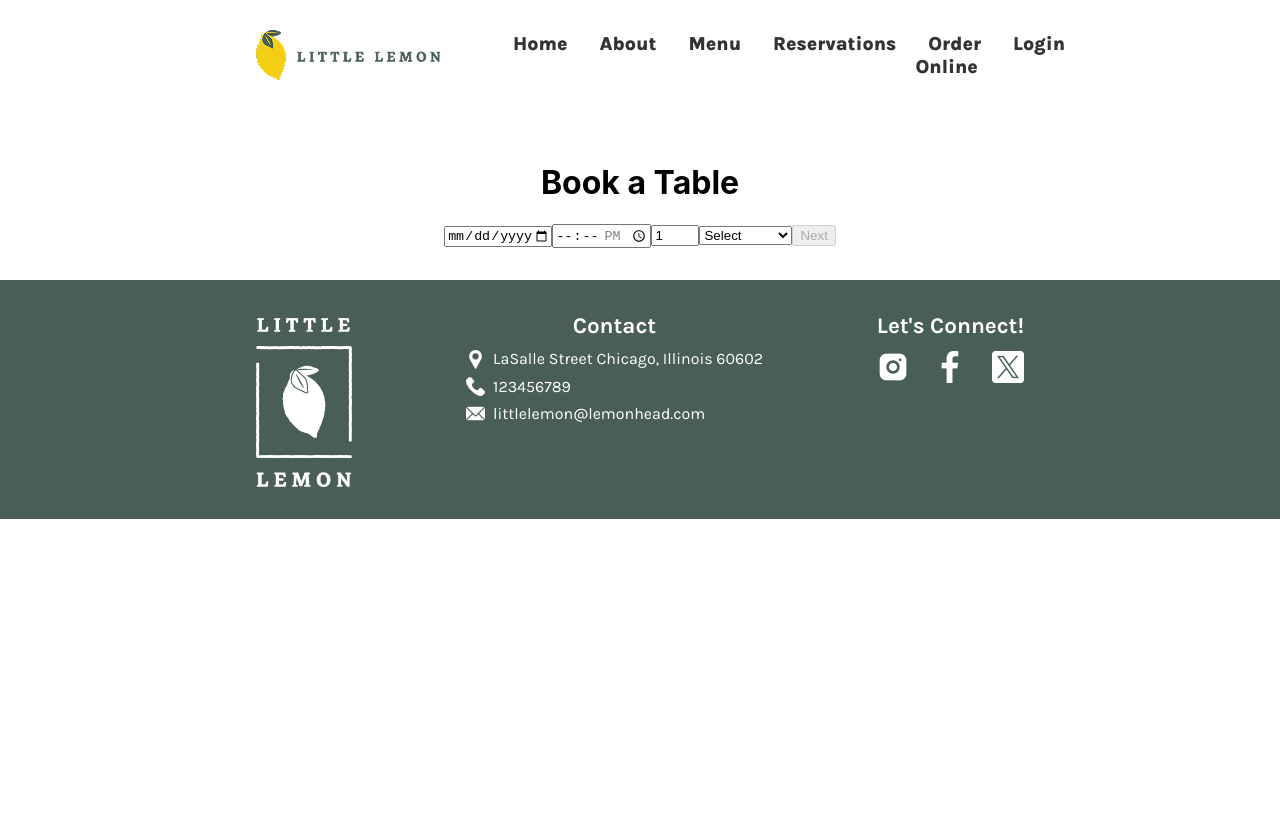
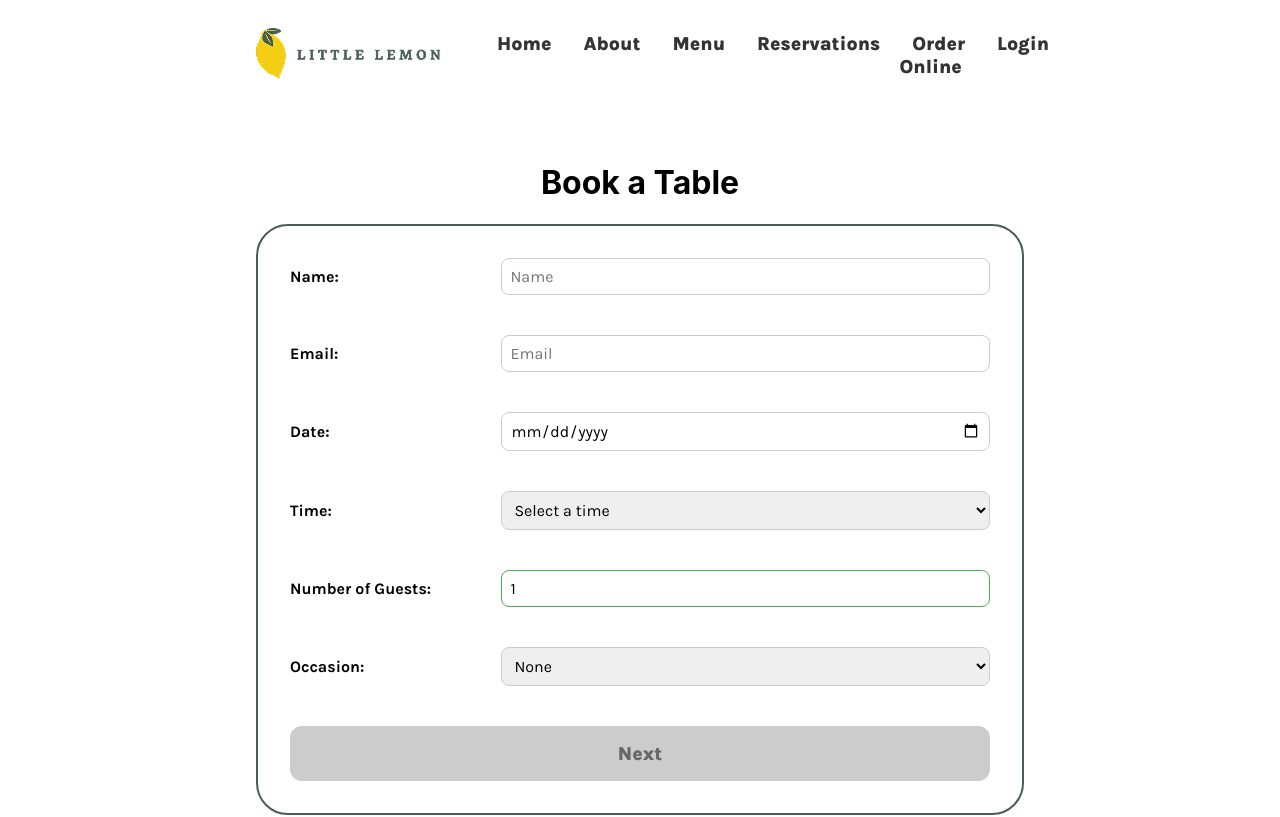
Before and after one commit to abhi-ghosh/little-lemon-capstone, a React (Create React App) app: page /reservations in a window 1280 px wide. Shown: the top 817 px of the page. Built offline with nearby package versions, Linux system fonts and the light colour scheme; a web font is replaced by a local one.

Commit message:
Designed the booking form

```diff
--- a/src/BookingForm.js
+++ b/src/BookingForm.js
@@ -3,38 +3,158 @@ import { useOutletContext, useNavigate } from "react-router";
 export default function BookingForm() {
   const { formData, setFormData } = useOutletContext();
   const navigate = useNavigate();
-
+  const timeFunc = (open,close) => {
+    const time = [];
+    for (let i=open; i<=close; i++){
+        if (i>=15 && i<17) continue;
+        for (let j=0; j<60; j+=30){
+            if (i === close && j > 0) break;
+            time.push (`${String(i).padStart(2, "0")}:${String(j).padStart(2, "0")}`)
+        }
+    }
+    return time;
+}
   const handleChange = (e) => {
     const { name, value } = e.target;
     setFormData(prev => ({ ...prev, [name]: value }));
   };
   const today = new Date();
-  const minDate = today.toISOString().split("T")[0];
+  today.setDate(today.getDate() + 1);
+  const minDate = today.toLocaleDateString("en-CA");
 
   const maxDateObj = new Date();
   maxDateObj.setMonth(maxDateObj.getMonth() + 6);
   const maxDate = maxDateObj.toISOString().split("T")[0];
+
+  const isGuestsValid = formData.guests >= 1 && formData.guests <= 8; //Check if "guests" is between 1 and 8
+  const isEmailValid = /^[^\s@]+@[^\s@]+\.[^\s@]+$/.test(formData.email); //Basic email format validation
+  const emailError = formData.email && !isEmailValid;
+  const emailSuccess =formData.email && isEmailValid;
+
   const isFormValid =
+  formData.name &&
+  formData.email &&
   formData.date &&
   formData.time &&
-  formData.guests > 0 &&
-  formData.occasion !== "";
-
+  isGuestsValid &&
+  isEmailValid;
   return (
     <div>
       <h1>Book a Table</h1>
-      <form>
-      <input type="date" min={minDate} max={maxDate} name="date" value={formData.date} onChange={handleChange} />
-      <input type="time" min="12:00" max= "22:00" name="time" value={formData.time} onChange={handleChange} />
-      <input type="number" min="1" max="8" name="guests" value={formData.guests} onChange={handleChange} />
-      <select name="occasion" value={formData.occasion} onChange={handleChange}>
-        <option value="">Select</option>
-        <option value="birthday">Birthday</option>
-        <option value="anniversary">Anniversary</option>
-        <option value="other">Other</option>
-      </select>
-      <button disabled={!isFormValid} type="button" onClick={() => navigate("confirm")}>Next</button>
-    </form>
+      <form className="form">
+        <div className="form-row">
+          <label htmlFor="name">Name:</label>
+          <input
+            id="name"
+            type="text"
+            name="name"
+            value={formData.name}
+            onChange={handleChange}
+            placeholder="Name"
+          />
+        </div>
+
+        <div className="form-row">
+          <label htmlFor="email">Email:</label>
+
+          <div className="input-column">
+            <input
+              id="email"
+              type="email"
+              name="email"
+              value={formData.email}
+              onChange={handleChange}
+              placeholder="Email"
+              className={emailError
+                          ? "input-error"
+                          : emailSuccess
+                          ? "input-success"
+                          : ""
+              }
+            />
+
+            {emailError && (
+              <span className="error">Please enter a valid email address.</span>
+            )}
+          </div>
+        </div>
+
+        <div className="form-row">
+          <label htmlFor="date">Date:</label>
+          <input
+            id="date"
+            type="date"
+            min={minDate}
+            max={maxDate}
+            name="date"
+            value={formData.date}
+            onChange={handleChange}
+          />
+        </div>
+
+        <div className="form-row">
+          <label htmlFor="time">Time:</label>
+          <select
+            id="time"
+            name="time"
+            value={formData.time}
+            onChange={handleChange}
+          >
+            <option value="" disabled>Select a time</option>
+            {timeFunc(12, 22).map(time => (
+              <option key={time} value={time}>
+                {time}
+              </option>
+            ))}
+          </select>
+        </div>
+
+        <div className="form-row">
+          <label htmlFor="guests">Number of Guests:</label>
+
+          <div className="input-column">
+            <input
+              id="guests"
+              type="number"
+              min="1"
+              max="8"
+              name="guests"
+              value={formData.guests}
+              onChange={handleChange}
+              className={!isGuestsValid ? "input-error" : "input-success"}
+            />
+
+            {!isGuestsValid && (
+              <span className="error">Please enter a number between 1 and 8.</span>
+            )}
+          </div>
+        </div>
+
+
+        <div className="form-row">
+          <label htmlFor="occasion">Occasion:</label>
+          <select
+            id="occasion"
+            name="occasion"
+            value={formData.occasion}
+            onChange={handleChange}
+          >
+            <option value="">None</option>
+            <option value="birthday">Birthday</option>
+            <option value="anniversary">Anniversary</option>
+            <option value="other">Other</option>
+          </select>
+        </div>
+
+        <button
+          className="primary-btn"
+          disabled={!isFormValid}
+          type="button"
+          onClick={() => navigate("confirm")}
+        >
+          Next
+        </button>
+      </form>
     </div>
   );
 }
--- a/src/ConfirmBooking.js
+++ b/src/ConfirmBooking.js
@@ -5,16 +5,20 @@ export default function ConfirmBooking() {
   const navigate = useNavigate();
 
   return (
-    <div>
+    <div className="confirmation">
       <h2>Confirm Your Booking</h2>
-
-      <p>Date: {formData.date}</p>
-      <p>Time: {formData.time}</p>
-      <p>Guests: {formData.guests}</p>
-      <p>Occasion: {formData.occasion}</p>
-
-      <button onClick={() => navigate(-1)}>Edit</button>
-      <button onClick={() => navigate("../thankyou")}>Submit</button>
+      <div className="confirmation-details">
+        <p><span>Name:</span> {formData.name}</p>
+        <p><span>Email:</span> {formData.email}</p>
+        <p><span>Date:</span> {formData.date}</p>
+        <p><span>Time:</span> {formData.time}</p>
+        <p><span>Guests:</span> {formData.guests}</p>
+        <p><span>Occasion:</span> {formData.occasion}</p>
+      </div>
+      <div className="confirmation-buttons">
+         <button onClick={() => navigate(-1)}>Edit</button>
+         <button onClick={() => navigate("../thankyou")}>Submit</button>
+      </div>
     </div>
   );
 }
--- a/src/ThankYou.js
+++ b/src/ThankYou.js
@@ -1,10 +1,13 @@
 import React from "react";
+import { useOutletContext} from "react-router";
 import { Link } from "react-router";
 export default function ThankYou() {
+  const { formData } = useOutletContext();
   return (
     <div>
       <h2>Thank You for Your Booking!</h2>
       <p>We look forward to serving you.</p>
+      <p>A confirmation email has been sent to {formData.email}.</p>
       <Link to="/"><button>Back to Home</button></Link>
     </div>
   );
--- a/src/hero.js
+++ b/src/hero.js
@@ -1,4 +1,5 @@
 import React from "react";
+import { Link } from "react-router";
 import hero from "./assets/hero.jpg";
 export default function Hero() {
   return (
@@ -10,7 +11,7 @@ export default function Hero() {
             <h3>Chicago</h3>
           </div>
           <p>We are a family owned Mediterranean restaurant, focused on traditional recipes served with a modern twist.</p>
-          <button className="reserve-button">Reserve a Table</button>
+          <Link to="/reservations"><button className="reserve-button">Reserve a Table</button></Link>
         </div>
         <div>
           <img src={hero} alt="Little Lemon Restaurant" />
--- a/src/index.css
+++ b/src/index.css
@@ -42,7 +42,7 @@ code {
 a {
   text-decoration: none;
 }
-nav a {
+.nav-links a {
   margin-left: 1rem;
   position: relative;
   text-decoration: none;
@@ -52,7 +52,7 @@ nav a {
   padding: 4px 0; /* gives space for underline */
 }
 
-nav a::after {
+.nav-links a::after {
   content: "";
   position: absolute;
   left: 50%;            /* start from the center */
@@ -64,7 +64,7 @@ nav a::after {
   transition: width 0.3s ease;
 }
 
-nav a:hover::after {
+.nav-links a:hover::after {
   width: 100%; /* expand underline to full width */
 }
 .nav>img {
@@ -583,6 +583,91 @@ nav a:hover::after {
   max-width: 60%;
   padding: 2rem;
 }
+.form {
+  display: flex;
+  flex-direction: column;
+  gap: 2.5rem;
+  border: #495E57 2px solid;
+  border-radius: 2rem;
+  padding: 2rem;
+}
+.form-row{
+  display: flex;
+}
+.form-row label {
+  font-family: 'Karla', sans-serif;
+  font-weight: 700;
+  text-align: left;
+  flex: .3;
+}
+.form input, .form select {
+  flex: 1;
+  padding: 0.5rem;
+  border: 1px solid #ccc;
+  border-radius: 8px;
+  font-family: 'Karla', sans-serif;
+  font-size: 1rem;
+}
+
+.form input:focus, .form select:focus {
+  border-color: #F4CE14;
+  outline: none;
+}
+
+.form input.input-success, .form select.input-success {
+  border-color: #4caf50;
+}
+
+.form input.input-error, .form select.input-error {
+  border-color: #b00020;
+}
+
+.form-row {
+  display: grid;
+  grid-template-columns: 0.4fr 1fr;
+  gap: 1rem;
+  align-items: center;
+}
+.input-column {
+  flex: 1;
+  display: flex;
+  flex-direction: column;
+  position: relative;
+}
+
+.error {
+  margin-top: 0.25rem;
+  font-size: 0.8rem;
+  color: #b00020;
+  position: absolute;
+  bottom: -1.2rem;
+}
+
+.primary-btn{
+  font-family: 'Karla', sans-serif;
+  font-weight: 800;
+  background-color: #F4CE14;
+  color: #333;
+  border: none;
+  padding: 1rem 1.5rem;
+  font-size: 1.2rem;
+  cursor: pointer;
+  border-radius: 12px;
+  transition: background-color 0.3s ease;
+}
+
+.primary-btn:hover{
+  opacity: 0.8;
+}
+.primary-btn:active{
+  color: #F4CE14;
+  border-color: #F4CE14;
+}
+.primary-btn:disabled {
+  background-color: #ccc;
+  color: #666;
+  cursor: not-allowed;
+}
 
 /* MEDIA QUERIES BEGIN------------------------------------------------------------------------------------------------------- */
 @media (max-width: 768px) {
--- a/src/nav.js
+++ b/src/nav.js
@@ -2,6 +2,7 @@ import React, { useState, useEffect } from 'react';
 import {navLinks} from './link-content';
 import Links from './links';
 import logo from './assets/logo.png';
+import { Link } from 'react-router';
 export default function Nav() {
   const [isOpen, setIsOpen] = useState(false);
   const click = () => {
@@ -41,7 +42,7 @@ useEffect(() => {
   return (
     <nav className="nav-container">
       <div className="nav">
-        <img src={logo} alt="Little Lemon Logo" />
+        <Link to="/"><img src={logo} alt="Little Lemon Logo" /></Link>
 
         {/* Hamburger button */}
         <div
```
